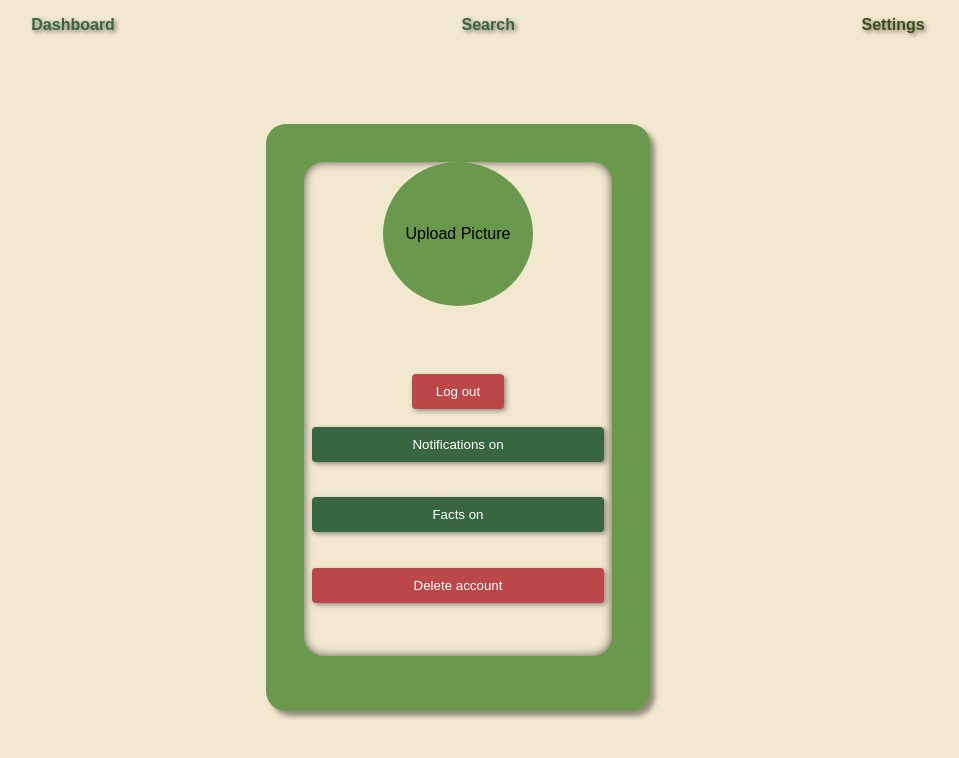
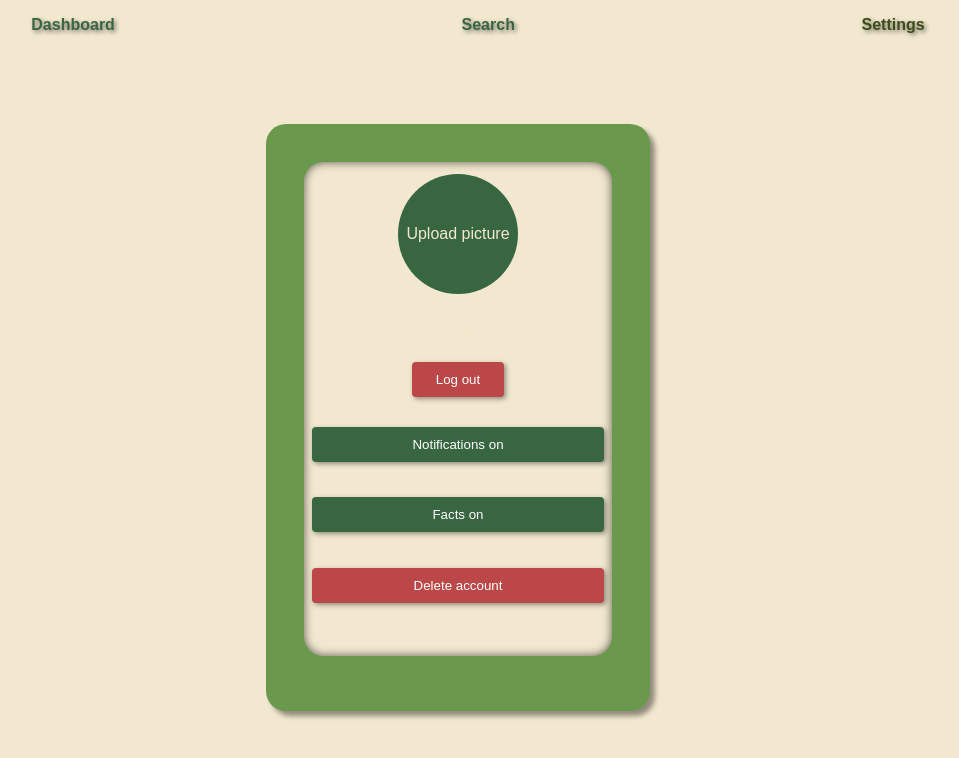
Before and after one commit to Insanityandme/systemutv-II-frontend, a React (Create React App) app in the folder systemutv-2-frontend/: page /settings in a window 1280 px wide. Shown: the top 758 px of the page, without its empty margins (182-1141 px from the left). Built offline with nearby package versions, Linux system fonts and the light colour scheme; no server answers.

Commit message:
fix profile picture css

```diff
--- a/systemutv-2-frontend/src/Pages/Settings/Settings.css
+++ b/systemutv-2-frontend/src/Pages/Settings/Settings.css
@@ -35,22 +35,22 @@
 }
 
 .profile-picture {
-    width: 150px;
-    height: 150px;
+    width: 15vh;
+    height: 15vh;
     display: flex;
     justify-content: center;
     align-items: center;
     overflow: hidden;
     border-radius: 100%;
-    background-color: #6a994e;
+    background: #386641;
+    color: #f2e8cf;
+    cursor: pointer;
 }
 
 .profile-picture img {
     width: 100%;
     height: 100%;
     object-fit: cover;
-
-
 }
 
 .profile-info > button {
--- a/systemutv-2-frontend/src/Pages/Settings/Settings.js
+++ b/systemutv-2-frontend/src/Pages/Settings/Settings.js
@@ -152,7 +152,7 @@ const Settings = () => {
                 <div className={"profile-container"}>
                     <div className={"profile-info"}>
                         <div className={"profile-picture"} onClick={triggerFileInput}>
-                            {profilePic ? <img src={profilePic} alt="Profile" style={{width: "", height: ""}}/> : "Upload Picture"}
+                            {profilePic ? <img src={profilePic} alt="Profile" /> : "Upload picture"}
                             <input type="file" style={{display: "none"}} ref={fileInputRef} onChange={handleProfilePicChange} />
                         </div>
                         <h2>Your name</h2>
```
